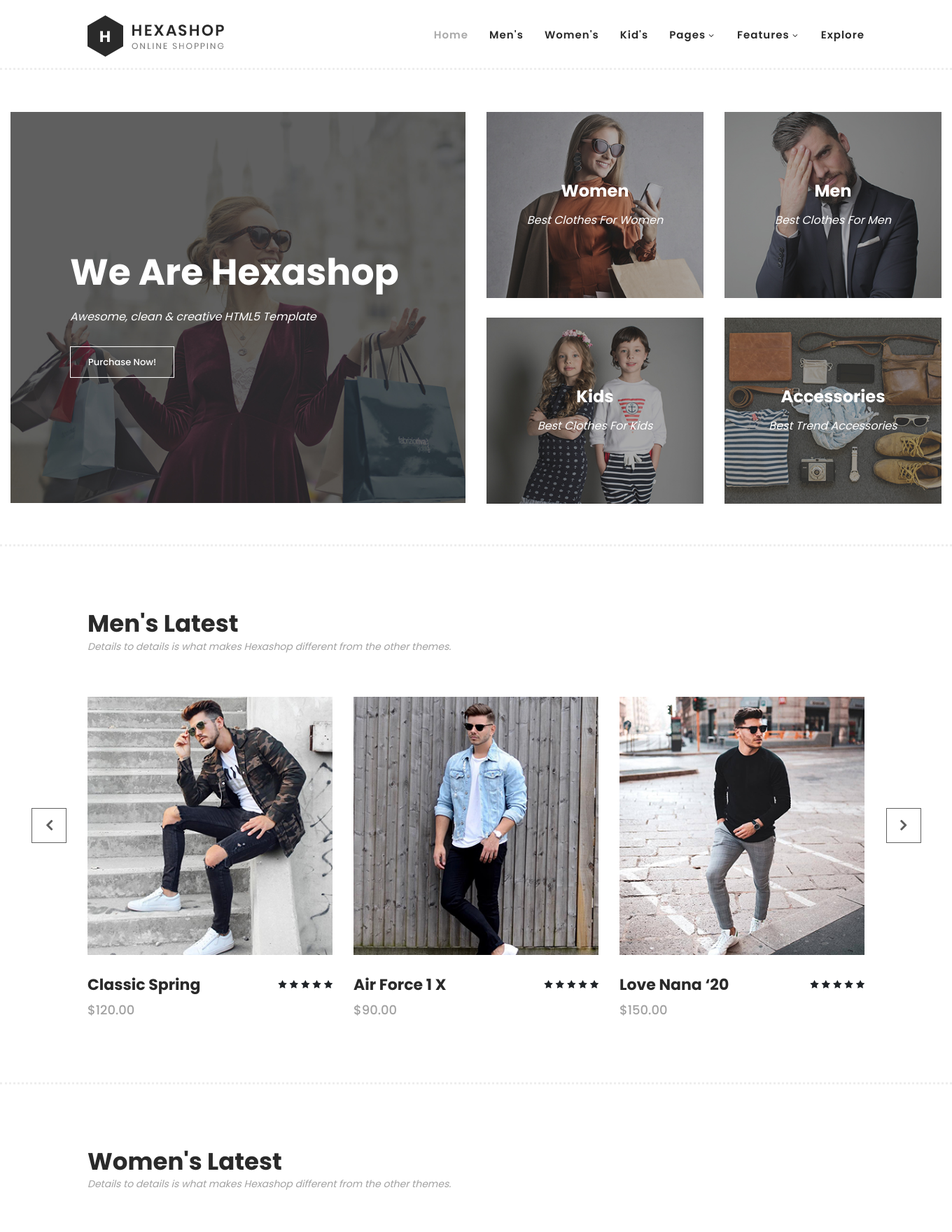
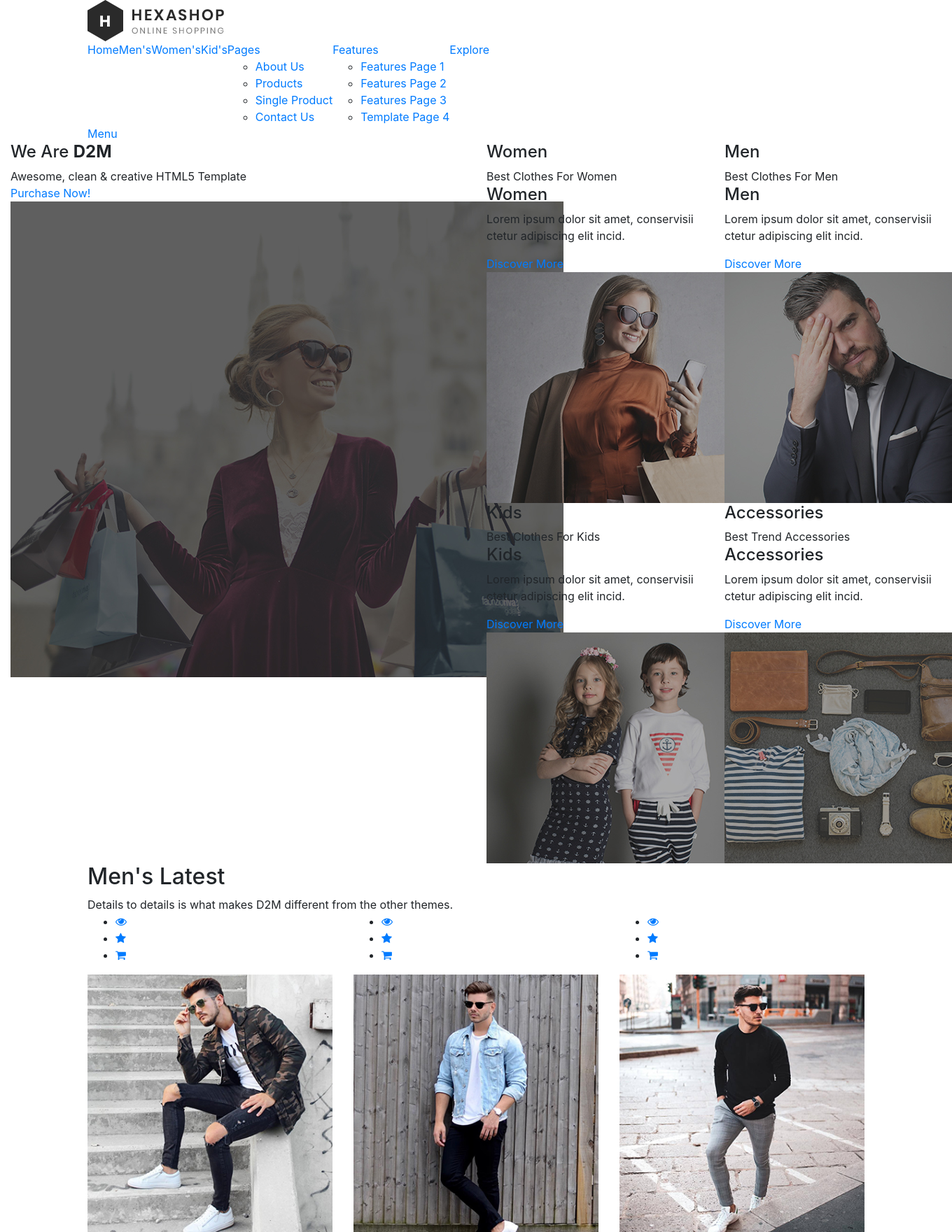
Before and after one commit to TIRTAGT/d2m-website, a PHP site: page / in a window 1360 px wide; the page is wider, and only the part inside the window is pictured. Shown: the top 1761 px of that part at 70% size. Run offline with PHP 8.4, Linux system fonts and the light colour scheme.

Commit message:
Tambah teks D2M

```diff
--- a/assets/css/templatemo-hexashop.css
+++ b/assets/css/templatemo-hexashop.css
@@ -1,8 +1,8 @@
 /*
 
-TemplateMo 571 Hexashop
-
-https://templatemo.com/tm-571-hexashop
+TemplateMo 571 D2M
+
+https://templatemo.com/tm-571-D2M
 
 */
 
--- a/index.html
+++ b/index.html
@@ -9,7 +9,7 @@
     <meta name="author" content="">
     <link href="https://fonts.googleapis.com/css?family=Poppins:100,200,300,400,500,600,700,800,900&display=swap" rel="stylesheet">
 
-    <title>Hexashop Ecommerce HTML CSS Template</title>
+    <title>D2M Ecommerce HTML CSS Template</title>
 
 
     <!-- Additional CSS Files -->
@@ -17,16 +17,16 @@
 
     <link rel="stylesheet" type="text/css" href="assets/css/font-awesome.css">
 
-    <link rel="stylesheet" href="assets/css/templatemo-hexashop.css">
+    <link rel="stylesheet" href="assets/css/templatemo-D2M.css">
 
     <link rel="stylesheet" href="assets/css/owl-carousel.css">
 
     <link rel="stylesheet" href="assets/css/lightbox.css">
 <!--
 
-TemplateMo 571 Hexashop
+TemplateMo 571 D2M
 
-https://templatemo.com/tm-571-hexashop
+https://templatemo.com/tm-571-D2M
 
 -->
     </head>
@@ -100,7 +100,7 @@
                     <div class="left-content">
                         <div class="thumb">
                             <div class="inner-content">
-                                <h4>We Are Hexashop</h4>
+                                <h4>We Are <b>D2M</b></h4>
                                 <span>Awesome, clean &amp; creative HTML5 Template</span>
                                 <div class="main-border-button">
                                     <a href="#">Purchase Now!</a>
@@ -208,7 +208,7 @@
                 <div class="col-lg-6">
                     <div class="section-heading">
                         <h2>Men's Latest</h2>
-                        <span>Details to details is what makes Hexashop different from the other themes.</span>
+                        <span>Details to details is what makes D2M different from the other themes.</span>
                     </div>
                 </div>
             </div>
@@ -325,7 +325,7 @@
                 <div class="col-lg-6">
                     <div class="section-heading">
                         <h2>Women's Latest</h2>
-                        <span>Details to details is what makes Hexashop different from the other themes.</span>
+                        <span>Details to details is what makes D2M different from the other themes.</span>
                     </div>
                 </div>
             </div>
@@ -442,7 +442,7 @@
                 <div class="col-lg-6">
                     <div class="section-heading">
                         <h2>Kid's Latest</h2>
-                        <span>Details to details is what makes Hexashop different from the other themes.</span>
+                        <span>Details to details is what makes D2M different from the other themes.</span>
                     </div>
                 </div>
             </div>
@@ -559,11 +559,11 @@
                 <div class="col-lg-6">
                     <div class="left-content">
                         <h2>Explore Our Products</h2>
-                        <span>You are allowed to use this HexaShop HTML CSS template. You can feel free to modify or edit this layout. You can convert this template as any kind of ecommerce CMS theme as you wish.</span>
+                        <span>You are allowed to use this D2M HTML CSS template. You can feel free to modify or edit this layout. You can convert this template as any kind of ecommerce CMS theme as you wish.</span>
                         <div class="quote">
                             <i class="fa fa-quote-left"></i><p>You are not allowed to redistribute this template ZIP file on any other website.</p>
                         </div>
-                        <p>There are 5 pages included in this HexaShop Template and we are providing it to you for absolutely free of charge at our TemplateMo website. There are web development costs for us.</p>
+                        <p>There are 5 pages included in this D2M Template and we are providing it to you for absolutely free of charge at our TemplateMo website. There are web development costs for us.</p>
                         <p>If this template is beneficial for your website or business, please kindly <a rel="nofollow" href="https://paypal.me/templatemo" target="_blank">support us</a> a little via PayPal. Please also tell your friends about our great website. Thank you.</p>
                         <div class="main-border-button">
                             <a href="products.html">Discover More</a>
@@ -610,7 +610,7 @@
                 <div class="col-lg-12">
                     <div class="section-heading">
                         <h2>Social Media</h2>
-                        <span>Details to details is what makes Hexashop different from the other themes.</span>
+                        <span>Details to details is what makes D2M different from the other themes.</span>
                     </div>
                 </div>
             </div>
@@ -695,7 +695,7 @@
                 <div class="col-lg-8">
                     <div class="section-heading">
                         <h2>By Subscribing To Our Newsletter You Can Get 30% Off</h2>
-                        <span>Details to details is what makes Hexashop different from the other themes.</span>
+                        <span>Details to details is what makes D2M different from the other themes.</span>
                     </div>
                     <form id="subscribe" action="" method="get">
                         <div class="row">
@@ -747,11 +747,11 @@
                 <div class="col-lg-3">
                     <div class="first-item">
                         <div class="logo">
-                            <img src="assets/images/white-logo.png" alt="hexashop ecommerce templatemo">
+                            <img src="assets/images/white-logo.png" alt="D2M ecommerce templatemo">
                         </div>
                         <ul>
                             <li><a href="#">16501 Collins Ave, Sunny Isles Beach, FL 33160, United States</a></li>
-                            <li><a href="#">hexashop@company.com</a></li>
+                            <li><a href="#">D2M@company.com</a></li>
                             <li><a href="#">010-020-0340</a></li>
                         </ul>
                     </div>
@@ -784,7 +784,7 @@
                 </div>
                 <div class="col-lg-12">
                     <div class="under-footer">
-                        <p>Copyright © 2022 HexaShop Co., Ltd. All Rights Reserved.
+                        <p>Copyright © 2024 D2M. All Rights Reserved.
 
                         <br>Design: <a href="https://templatemo.com" target="_parent" title="free css templates">TemplateMo</a>
 
```
Also changed, not shown: about.html (+10 -10 lines), contact.html (+9 -9 lines), products.html (+7 -7 lines), single-product.html (+7 -7 lines).
